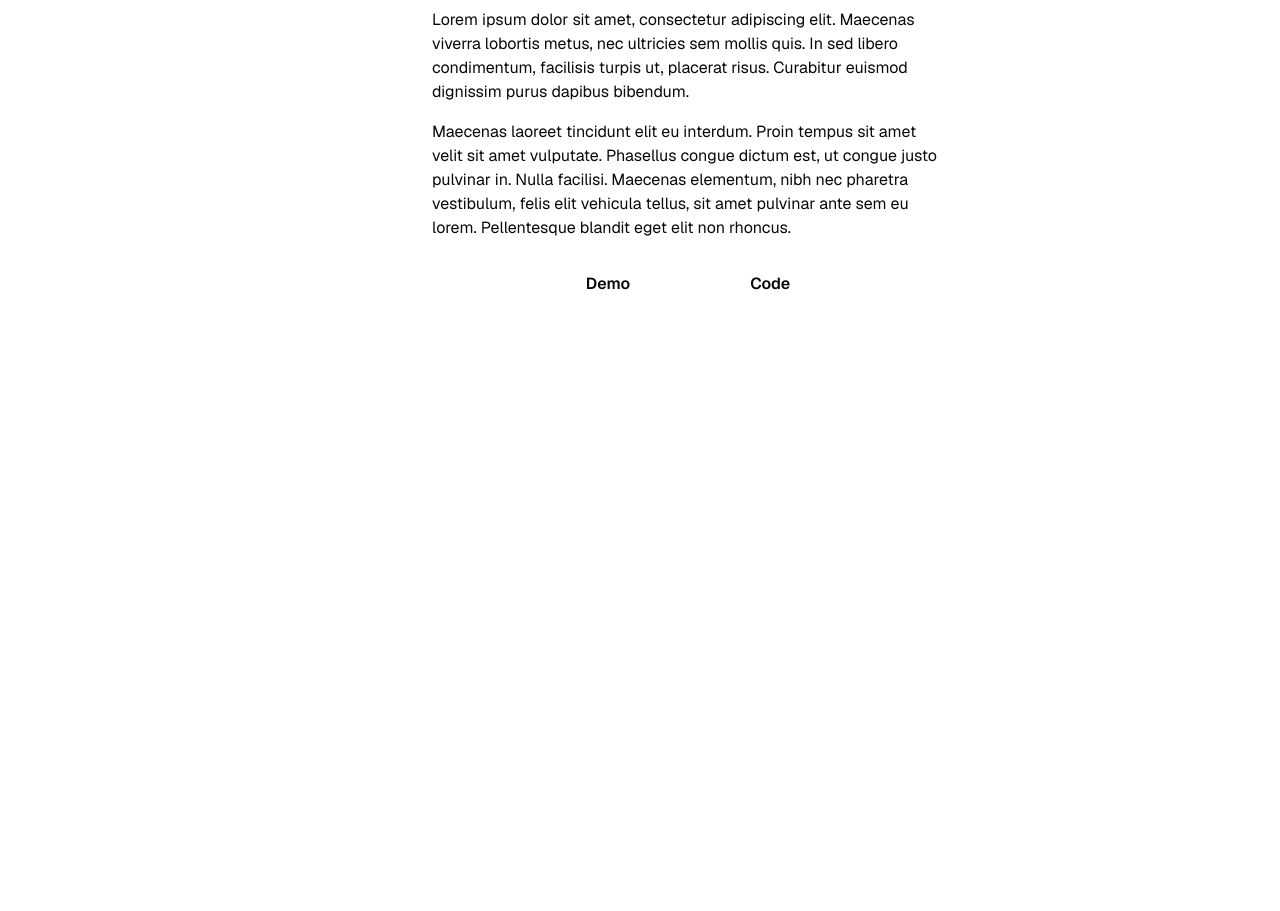
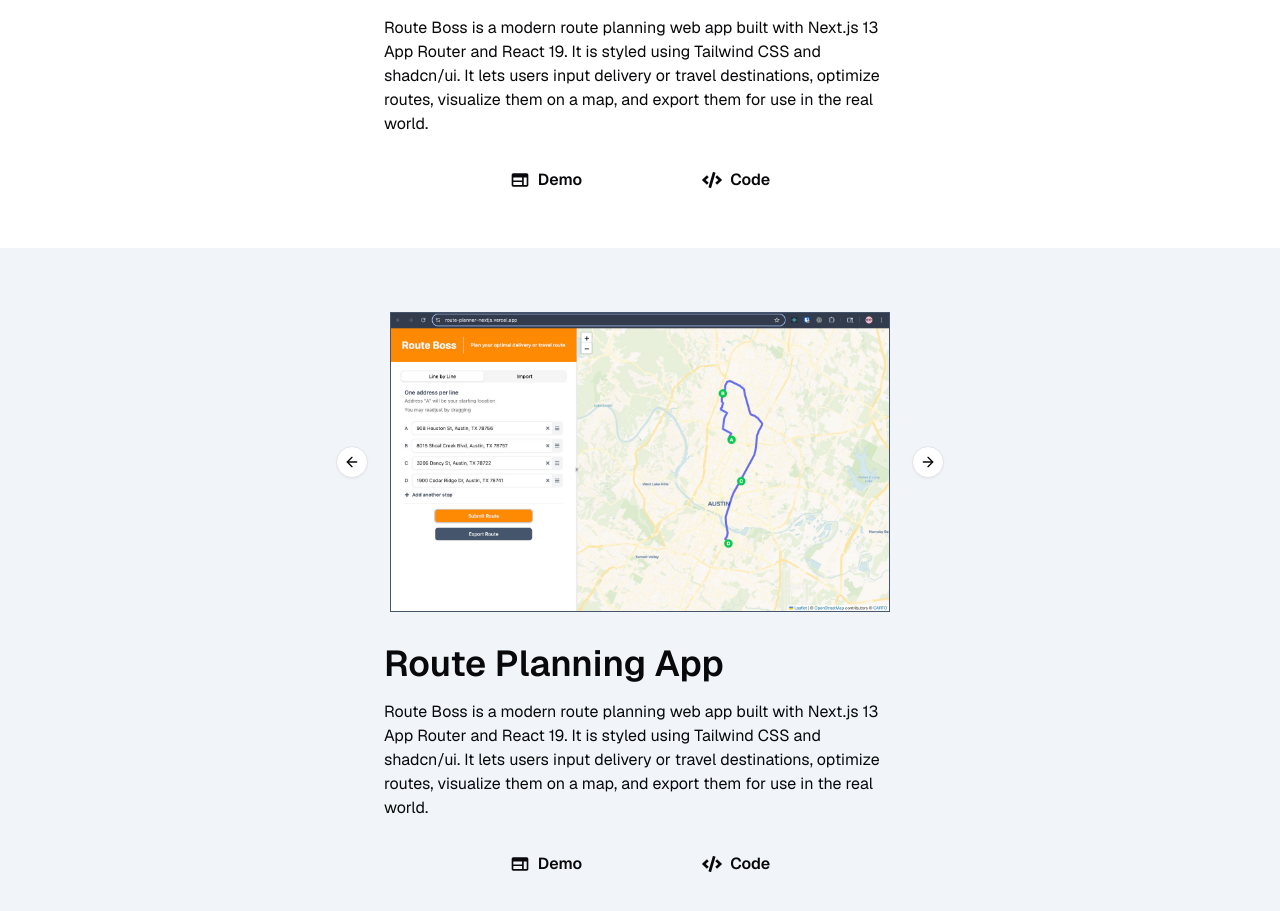
Before and after one commit to ReneMSdev/portfolio-website, a Next.js app: page /projects in a window 1280 px wide. Shown: the part 419-1330 px from the top of the page. Before the commit the page ends 800 px from the top, so only its background shows below. Built offline with nearby package versions, Linux system fonts and the light colour scheme.

Commit message:
Changes to padding/alignment, visual separator for projects page

```diff
--- a/src/app/contact/page.js
+++ b/src/app/contact/page.js
@@ -37,7 +37,7 @@
 
   return (
     <>
-      <div className='grid grid-cols-1 md:grid-cols-2 gap-8 items-center md:items-start mx-auto'>
+      <div className='grid grid-cols-1 md:grid-cols-2 gap-8 items-center md:items-start mx-auto mt-20 md:mt-10 pl-0 md:pl-20'>
         {/* Contact Form */}
         <div className='flex flex-col w-xs mx-auto'>
           <h2 className='text-2xl font-semibold mb-6 text-center'>Let’s Connect</h2>
--- a/src/app/layout.js
+++ b/src/app/layout.js
@@ -24,7 +24,7 @@
       <body className={`${geistSans.variable} ${geistMono.variable} antialiased font-sans`}>
         <SidebarNav />
         <MobileMenu />
-        <main className='ml-0 pt-20 md:ml-24 md:pt-10 px-6'>{children}</main>
+        <main className=''>{children}</main>
       </body>
     </html>
   )
--- a/src/app/page.js
+++ b/src/app/page.js
@@ -2,10 +2,10 @@
 
 export default function Home() {
   return (
-    <div className='grid grid-cols-1 md:grid-cols-2 gap-8 items-start'>
+    <div className='grid grid-cols-1 md:grid-cols-2 gap-8 items-start mt-10 mx-6 md:mx-20 md:pl-6'>
       {/* Image Column - top for small screens, right for md+ */}
       <div className='order-1 justify-center md:order-2 md:sticky md:top-10 md:h-[calc(100vh-2.5rem)] md:justify-start flex'>
-        <div className='flex flex-col items-center md:ml-auto md:mr-5'>
+        <div className='flex flex-col items-center md:ml-auto'>
           <Image
             src='/profile1.jpg'
             alt='Rene Maxey-Salomone'
--- a/src/app/projects/page.js
+++ b/src/app/projects/page.js
@@ -6,18 +6,20 @@
   CarouselNext,
   CarouselPrevious,
 } from '@/components/ui/carousel'
+import { FaCode } from 'react-icons/fa'
+import { MdOutlineWeb } from 'react-icons/md'
 
 export default function ProjectsPage() {
   const projectOneImages = ['/routeplanner1.jpg', '/routeplanner2.jpg']
 
   return (
-    <div className='grid grid-cols-1 gap-8 items-start px-4'>
+    <div className='grid grid-cols-1 gap-8 items-start mt-20 md:mt-12'>
       {/* Project 1 */}
-      <div className='flex flex-col items-start max-w-4xl mx-auto'>
+      <div className='flex flex-col items-start px-6'>
         {/* ShadCN Carousel */}
-        <div className='w-full max-w-lg'>
+        <div className='w-full mx-auto'>
           <Carousel
-            className='w-full'
+            className='max-w-lg mx-auto'
             opts={{ loop: true }}
           >
             <CarouselContent>
@@ -42,38 +44,106 @@
         </div>
 
         {/* Text */}
-        <div className='mt-8'>
-          <h1 className='text-4xl font-semibold text-center md:text-start'>Route Boss</h1>
+        <div className='mt-8 mx-auto'>
+          <h1 className='text-4xl font-semibold text-center md:text-start'>Route Planning App</h1>
           <p className='max-w-lg mt-4'>
-            Lorem ipsum dolor sit amet, consectetur adipiscing elit. Maecenas viverra lobortis
-            metus, nec ultricies sem mollis quis. In sed libero condimentum, facilisis turpis ut,
-            placerat risus. Curabitur euismod dignissim purus dapibus bibendum.
-          </p>
-          <p className='max-w-lg mt-4'>
-            Maecenas laoreet tincidunt elit eu interdum. Proin tempus sit amet velit sit amet
-            vulputate. Phasellus congue dictum est, ut congue justo pulvinar in. Nulla facilisi.
-            Maecenas elementum, nibh nec pharetra vestibulum, felis elit vehicula tellus, sit amet
-            pulvinar ante sem eu lorem. Pellentesque blandit eget elit non rhoncus.
+            Route Boss is a modern route planning web app built with Next.js 13 App Router and React
+            19. It is styled using Tailwind CSS and shadcn/ui. It lets users input delivery or
+            travel destinations, optimize routes, visualize them on a map, and export them for use
+            in the real world.
           </p>
         </div>
 
         {/* Demo & Code links */}
-        <div className='flex mx-auto gap-16 md:gap-30 pt-8  mb-10'>
+        <div className='flex mx-auto gap-16 md:gap-30 pt-8  mb-6'>
           <a
             href='https://route-planner-nextjs.vercel.app/'
             target='_blank'
             rel='noopener noreferrer'
-            className='font-semibold hover:text-indigo-400'
+            className='font-semibold hover:underline hover:underline-offset-4 decoration-2'
           >
-            Demo
+            <div className='flex items-center gap-2'>
+              <MdOutlineWeb className='text-xl' />
+              Demo
+            </div>
           </a>
           <a
             href='https://github.com/ReneMSdev/route-planner-nextjs'
             target='_blank'
             rel='noopener noreferrer'
-            className='font-semibold hover:text-indigo-400'
+            className='font-semibold hover:underline hover:underline-offset-4 decoration-2'
           >
-            Code
+            <div className='flex items-center gap-2'>
+              <FaCode className='text-xl' />
+              Code
+            </div>
+          </a>
+        </div>
+      </div>
+
+      {/* Project 2 */}
+      <div className='flex flex-col items-start w-full bg-slate-100 py-16 px-6'>
+        {/* ShadCN Carousel */}
+        <div className='w-full mx-auto'>
+          <Carousel
+            className='max-w-lg mx-auto'
+            opts={{ loop: true }}
+          >
+            <CarouselContent>
+              {projectOneImages.map((src, i) => (
+                <CarouselItem
+                  key={i}
+                  className='flex justify-center'
+                >
+                  <Image
+                    src={src}
+                    alt={`Route Boss ${i + 1}`}
+                    width={500}
+                    height={300}
+                    className=' border-1 border-slate-600'
+                  />
+                </CarouselItem>
+              ))}
+            </CarouselContent>
+            <CarouselPrevious />
+            <CarouselNext />
+          </Carousel>
+        </div>
+
+        {/* Text */}
+        <div className='mt-8 mx-auto'>
+          <h1 className='text-4xl font-semibold text-center md:text-start'>Route Planning App</h1>
+          <p className='max-w-lg mt-4'>
+            Route Boss is a modern route planning web app built with Next.js 13 App Router and React
+            19. It is styled using Tailwind CSS and shadcn/ui. It lets users input delivery or
+            travel destinations, optimize routes, visualize them on a map, and export them for use
+            in the real world.
+          </p>
+        </div>
+
+        {/* Demo & Code links */}
+        <div className='flex mx-auto gap-16 md:gap-30 pt-8'>
+          <a
+            href='https://route-planner-nextjs.vercel.app/'
+            target='_blank'
+            rel='noopener noreferrer'
+            className='font-semibold hover:underline hover:underline-offset-4 decoration-2'
+          >
+            <div className='flex items-center gap-2'>
+              <MdOutlineWeb className='text-xl' />
+              Demo
+            </div>
+          </a>
+          <a
+            href='https://github.com/ReneMSdev/route-planner-nextjs'
+            target='_blank'
+            rel='noopener noreferrer'
+            className='font-semibold hover:underline hover:underline-offset-4 decoration-2'
+          >
+            <div className='flex items-center gap-2'>
+              <FaCode className='text-xl' />
+              Code
+            </div>
           </a>
         </div>
       </div>
```
